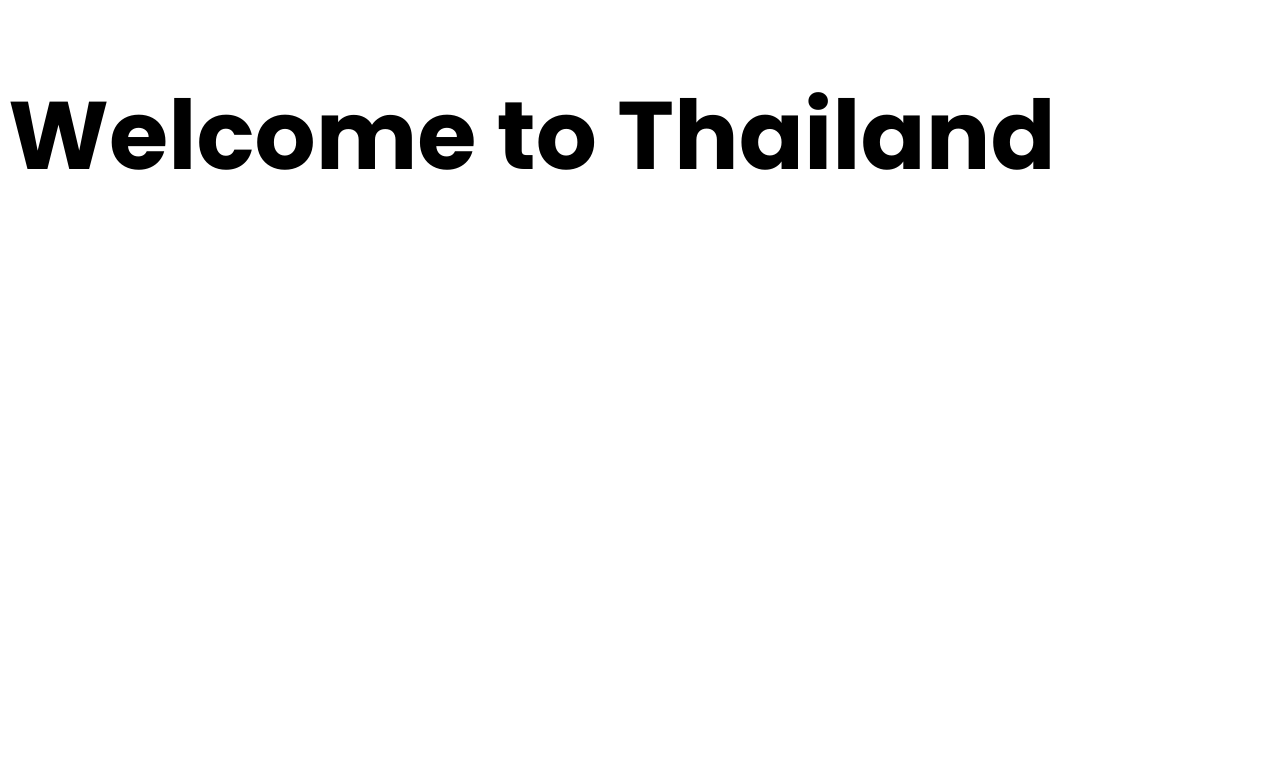
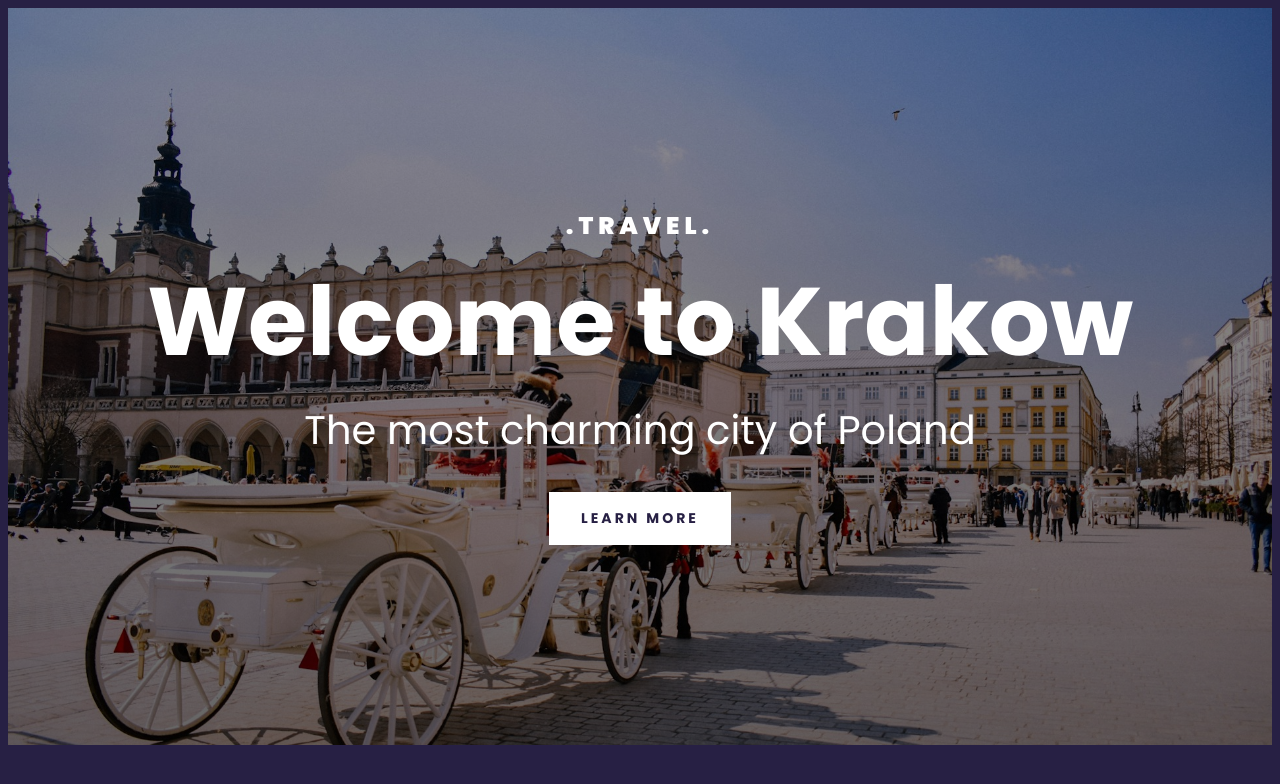
Before and after one commit to annabella-gt/travel-project, a plain HTML site: page index.html in a window 1280 px wide. Drawn offline with Linux system fonts and the light colour scheme.

Commit message:
Added the header of the landing page

```diff
--- a/index.html
+++ b/index.html
@@ -13,6 +13,13 @@
     />
   </head>
   <body>
-    <h1>Welcome to Thailand</h1>
+    <div class="container">
+      <header>
+        <h3>.TRAVEL.</h3>
+        <h1>Welcome to Krakow</h1>
+        <h2>The most charming city of Poland</h2>
+        <a href="#more">Learn more</a>
+      </header>
+    </div>
   </body>
 </html>
--- a/src/style.css
+++ b/src/style.css
@@ -1,7 +1,69 @@
-h1 {
+body {
   font-family: "Poppins", serif;
-  font-style: normal;
+  background: #272044;
+}
+
+header {
+  background-image: linear-gradient(rgba(0, 0, 0, 0.4), rgba(0, 0, 0, 0.6)),
+    url(../images/krakow.jpg);
+  background-repeat: no-repeat;
+  background-size: cover;
+  color: white;
+  text-align: center;
+  padding: 200px 0;
+}
+
+header h1 {
   font-weight: 700;
   font-size: 96px;
-  line-height: 144px;
+  line-height: 1;
+  margin: 30px 0;
 }
+
+header h2 {
+  font-weight: 400;
+  font-size: 40px;
+  line-height: 1.5;
+  margin: 0;
+}
+
+header h3 {
+  font-weight: 900;
+  font-size: 24px;
+  line-height: 1.5;
+  letter-spacing: 5px;
+  margin: 0;
+}
+header a {
+  font-weight: 700;
+  font-size: 14px;
+  line-height: 1.5;
+  text-align: center;
+  letter-spacing: 3px;
+  text-transform: uppercase;
+  color: #272044;
+  text-decoration: none;
+  background: white;
+  padding: 16px 32px;
+  display: inline-block;
+  margin-top: 32px;
+}
+
+.container {
+  max-width: 1400px;
+  margin: 0 auto;
+}
+@media (max-width: 900px) {
+  heading {
+    padding: 60px 0;
+  }
+  header h1 {
+    font-size: 48px;
+  }
+  header h2 {
+    font-size: 20px;
+  }
+  header h3 {
+    font-size: 12px;
+  }
+}
```
Also changed, not shown: images/krakow.jpg (added), 2 other files.
